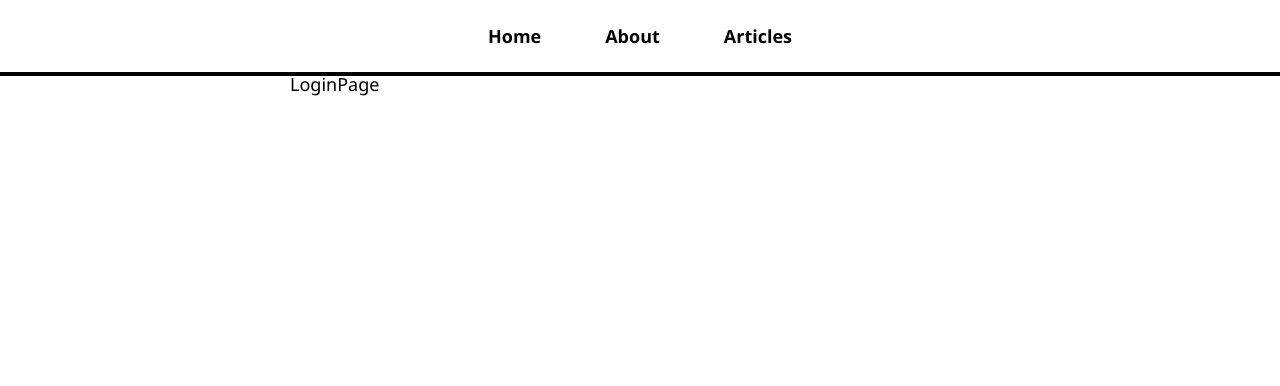
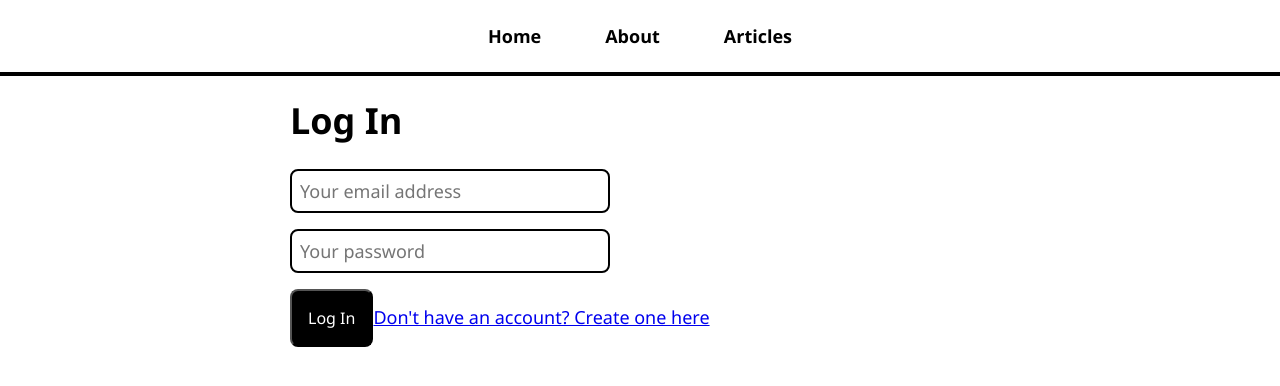
Before and after one commit to mraltun/fs-blog-app, a React (Create React App) app in the folder client/: page /login in a window 1280 px wide. Shown: the top 386 px of the page. Built offline with nearby package versions, Linux system fonts and the light colour scheme.

Commit message:
Implemented LoginPage

```diff
--- a/client/src/pages/LoginPage.jsx
+++ b/client/src/pages/LoginPage.jsx
@@ -1,7 +1,44 @@
-import React from "react";
+import React, { useState } from "react";
+import { Link, useNavigate } from "react-router-dom";
+import { getAuth, signInWithEmailAndPassword } from "firebase/auth";
 
 const LoginPage = () => {
-  return <div>LoginPage</div>;
+  const [email, setEmail] = useState("");
+  const [password, setPassword] = useState("");
+  const [error, setError] = useState("");
+  const navigate = useNavigate();
+
+  const logIn = async () => {
+    try {
+      await signInWithEmailAndPassword(getAuth(), email, password);
+      navigate("/articles");
+    } catch (error) {
+      setError(error.message);
+    }
+  };
+
+  return (
+    <>
+      <h1>Log In</h1>
+      {error && <p className='error'>{error}</p>}
+      <input
+        placeholder='Your email address'
+        value={email}
+        onChange={(e) => setEmail(e.target.value)}
+        type='email'
+        name=''
+      />
+      <input
+        placeholder='Your password'
+        value={password}
+        onChange={(e) => setPassword(e.target.value)}
+        type='password'
+        name=''
+      />
+      <button onClick={logIn}>Log In</button>
+      <Link to='/create-account'>Don't have an account? Create one here</Link>
+    </>
+  );
 };
 
 export default LoginPage;
```
